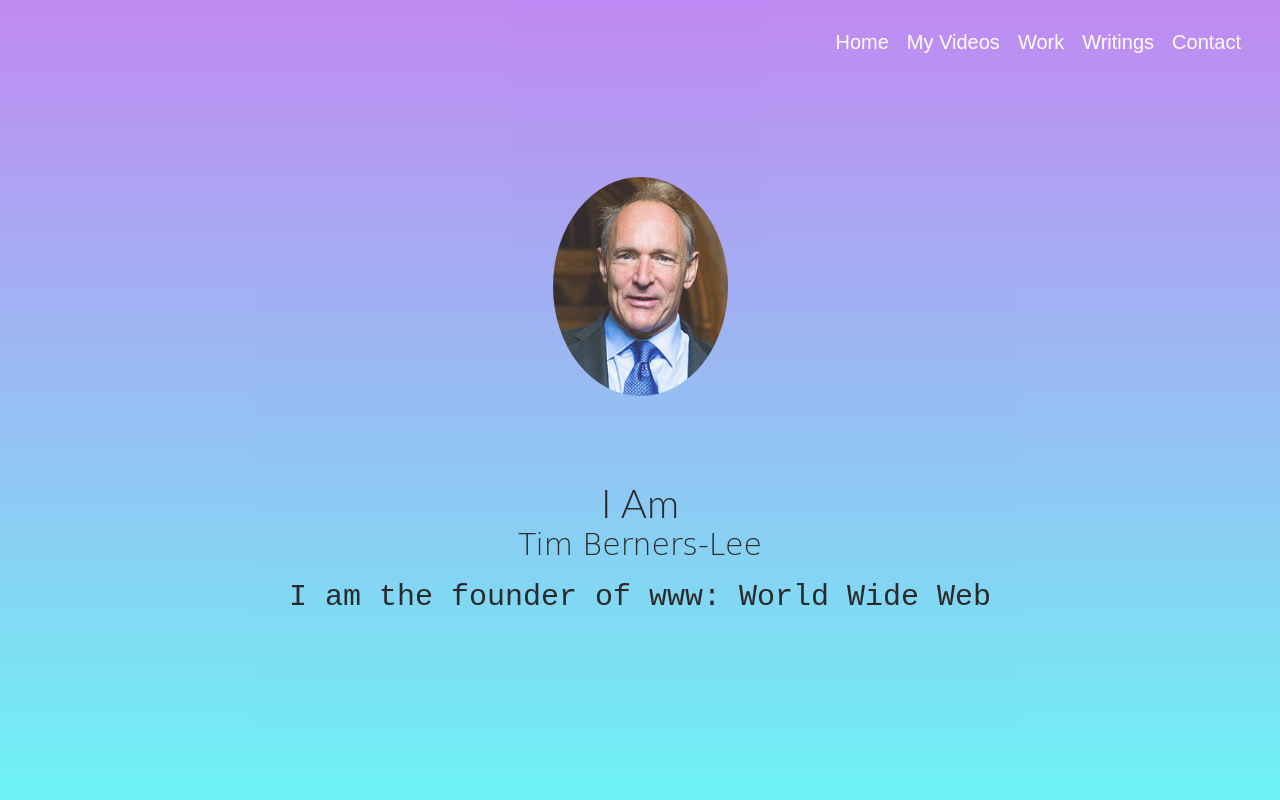
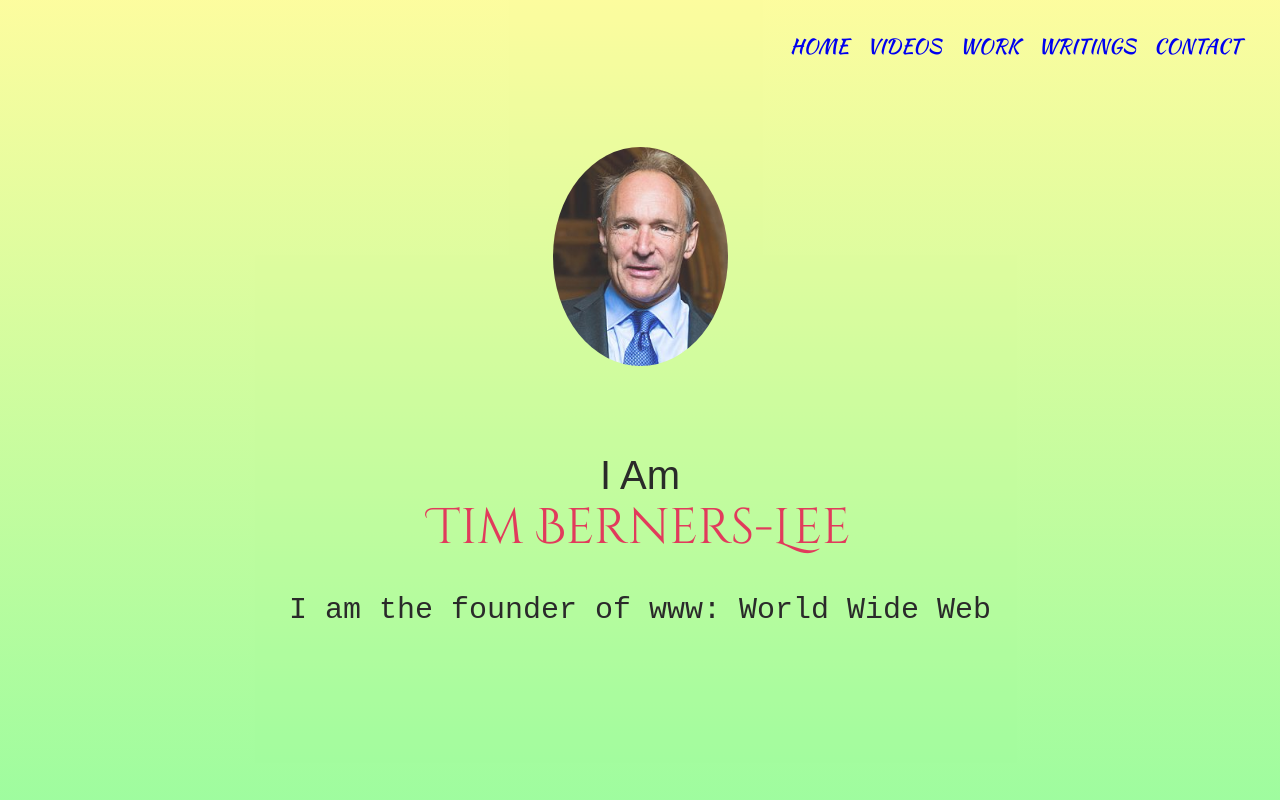
Before and after one commit to ShaliniRanjan/myblog, a plain HTML site: page index.html in a window 1280 px wide. Shown: the top 800 px of the page. Drawn offline with Linux system fonts and the light colour scheme.

Commit message:
Add files via upload

```diff
--- a/index.html
+++ b/index.html
@@ -1,27 +1,33 @@
-<html>
 
+<!DOCTYPE html>
+<html lang="en">
 <head>
+    <meta charset="utf-8">
     <title>Sir Tim Berners-Lee</title>
     <link rel="stylesheet" href="style.css">
+    <link href="https://fonts.googleapis.com/css?family=Cinzel+Decorative&display=swap" rel="stylesheet">
+    <link href="https://fonts.googleapis.com/css2?family=Kaushan+Script&display=swap" rel="stylesheet">
+
 </head>
 
 <body>
 
     <ul class="menu">
-        <li class="links">Home</li>
-        <li class="links">My Videos</li>
-        <li class="links">Work</li>
-        <li class="links">Writings</li>
-        <li class="links">Contact</li>
+        <li class="links"><a href="#welcome">HOME</a></li>
+        <li class="links"><a href="#videos">VIDEOS</a></li>
+        <li class="links"><a href="#work">WORK</a></li>
+        <li class="links"><a href="#writings">WRITINGS</a></li>
+        <li class="links"><a href="#contact">CONTACT</a></li>
+
     </ul>
 
-
-    <section id="welcome" class="parallax-container">
+    <section id="welcome">
         <div class="parallax-inner">
-            <img src="stbl.jpg" class="profile">
+            <img src="stbl.jpg" class="profile" />
             <h1>I Am <br><span id="name">Tim Berners-Lee</span></h1>
             <h2> I am the founder of www: World Wide Web</h2>
         </div>
+
     </section>
 
 
@@ -33,13 +39,38 @@
 
             He is director of the World Wide Web Consortium that he founded and a Professor in the Computer Science Department at the University of Oxford.
 
-            In 2001 he became a Fellow of the Royal Society and in 2004 he was knighted.<br /><br />In 1994 Berners-Lee founded the World Wide Web Consortium (W3C) at the Laboratory of Computer Science (LCS) at the Massachusetts Institute of Technology in Boston. It was made up of companies that wanted to work together to create Web standards and also improve the Web. It was quickly agreed that the technology should be free of royalties and patents. Berners-Lee has served as director of this W3C since it was founded.
+            In 2001 he became a Fellow of the Royal Society and in 2004 he was knighted.<br><br>In 1994 Berners-Lee founded the World Wide Web Consortium (W3C) at the Laboratory of Computer Science (LCS) at the Massachusetts Institute of Technology in Boston. It was made up of companies that wanted to work together to create Web standards and also improve the Web. It was quickly agreed that the technology should be free of royalties and patents. Berners-Lee has served as director of this W3C since it was founded.
 
             In 1995 Microsoft produced the first version of Internet Explorer and this commercial browser created enormous growth in websites and web users.
 
             The Web was first used for e-commerce in 1997.</p>
     </section>
 
-</body>
+    <section id="videos">
+        <h1>Videos</h1>
+        <div class="line"></div>
+        <br>
+        <iframe width="900" height="500" src="https://www.youtube.com/embed/OM6XIICm_qo" frameborder="0" allow="accelerometer; autoplay; encrypted-media; gyroscope; picture-in-picture" allowfullscreen></iframe>
+        <br>
+        <br>
+        <iframe width="900" height="500" src="https://www.youtube.com/embed/J8hzJxb0rpc" frameborder="0" allow="accelerometer; autoplay; encrypted-media; gyroscope; picture-in-picture" allowfullscreen></iframe>
 
-</html>
+    </section>
+    <section id="work">
+        <h1>WORK</h1>
+        <div class="line"></div>
+        <iframe width="900" height="1000" src="https://en.wikipedia.org/wiki/Tim_Berners-Lee#Career_and_research" frameborder="0"></iframe>
+
+    </section>
+    <section id="writings">
+        <h1>WRITINGS</h1>
+        <div class="line"></div>
+        <a class="article" href="https://webfoundation.org/2019/03/web-birthday-30" target="_blank">30 years on, what’s next ForTheWeb?</a>
+        <br>
+        <br>
+        <a class="article" href="https://interestingengineering.com/how-did-tim-berners-lee-change-the-world-with-the-world-wide-web" target="_blank">How Did Tim Berners-Lee Change the World With the World Wide Web?</a>
+    </section>
+    <br>
+    <br>
+
+</body></html>
--- a/style.css
+++ b/style.css
@@ -1,6 +1,7 @@
 body {
-    margin: 0px;
+    margin: 0;
     padding-top: 800px;
+    text-align: center;
 }
 
 .profile {
@@ -10,20 +11,21 @@
 }
 
 #welcome {
+
     position: absolute;
-    overflow: hidden;
-    height: 400px;
-    color: black;
+    height: 800px;
+    color; black;
     left: 0;
     top: 0;
     bottom: 0;
     right: 0;
     opacity: 0.83;
-    background: linear-gradient(#b471f0 0%, #50f0f2 100% );
+    background: linear-gradient(#fcfc8b 0%, #8bfc8b 100%);
     display: table;
     width: 100%;
     height: 100%;
     z-index: 9;
+
 }
 
 
@@ -31,20 +33,24 @@
 h1 {
 
     font-size: 40px;
-    line-height: 1.2;
-    font-family: 'Lato', sans-serif;
+    font-family: sans-serif;
     font-weight: 300;
+
 }
 
 #name {
-    font-size: 30px;
+    font-size: 50px;
+    line-height: 1.2;
     font-family: 'Cinzel Decorative', cursive;
+    color: crimson;
+
+
 }
 
 h2 {
     font-size: 30px;
     font-weight: 300;
-    line-height: 1.2px;
+    line-height: 1.2;
     font-family: monospace;
 }
 
@@ -52,7 +58,11 @@
 
     padding: 50px;
     text-align: center;
-    font-size: 42px;
+    background: #fad27a;
+    max-width: 700px;
+    position: relative;
+    left: 360px;
+    right: self-align;
 }
 
 .line {
@@ -78,30 +88,56 @@
     vertical-align: middle;
 
 }
+
+
 .menu {
+    list-style: none;
+    position: fixed;
+    top: 10px;
+    right: 30px;
+    cursor: pointer;
+    z-index: 10;
 
-    list-style: none;
-    font-family: sans-serif;
-    position:absolute;
-    top:10px;
-    right: 30px;
-    z-index: 10;
-    cursor: pointer;
 }
+
+
 
 .links {
     float: left;
-    color: #fff;
+    color: fuchsia;
     padding-top: 5px;
     padding-left: 9px;
     padding-right: 9px;
     padding-bottom: 5px;
-    font-family:fantasy;
+    font-family: 'Kaushan Script', cursive;
     font-size: 20px
 }
 
+.links:hover {
+    background-color: aqua;
+}
+
+html {
+    scroll-behavior: smooth;
+}
+
+a {
+    text-decoration: none;
+}
 
 
-.links:hover {
-    background-color:dodgerblue;
+.article:hover {
+    color:fuchsia;
 }
+
+#work{
+    text-align: center;
+}
+
+#videos{
+    text-align: center;
+}
+
+#writings{
+    text-align: center;
+}
```
